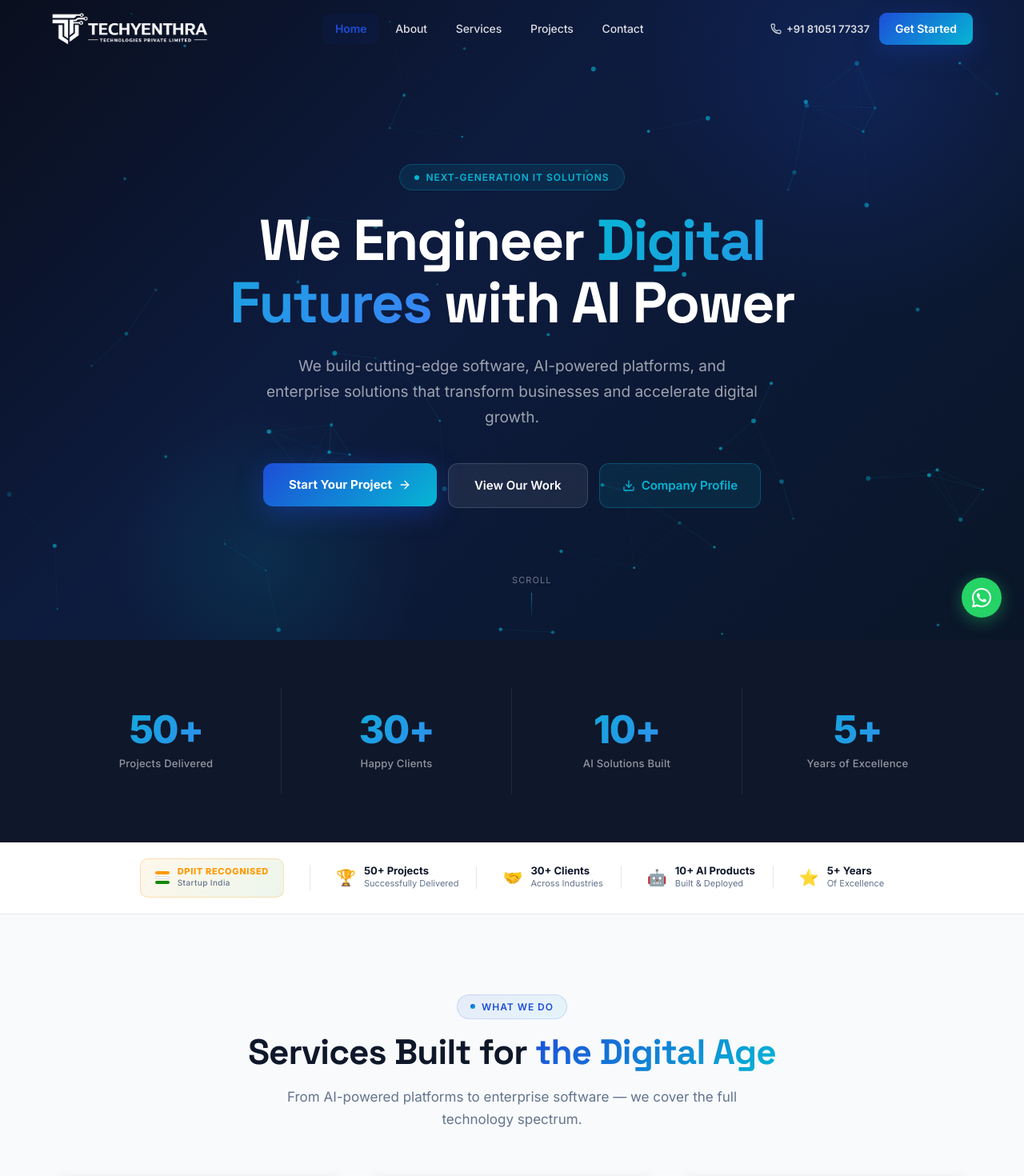
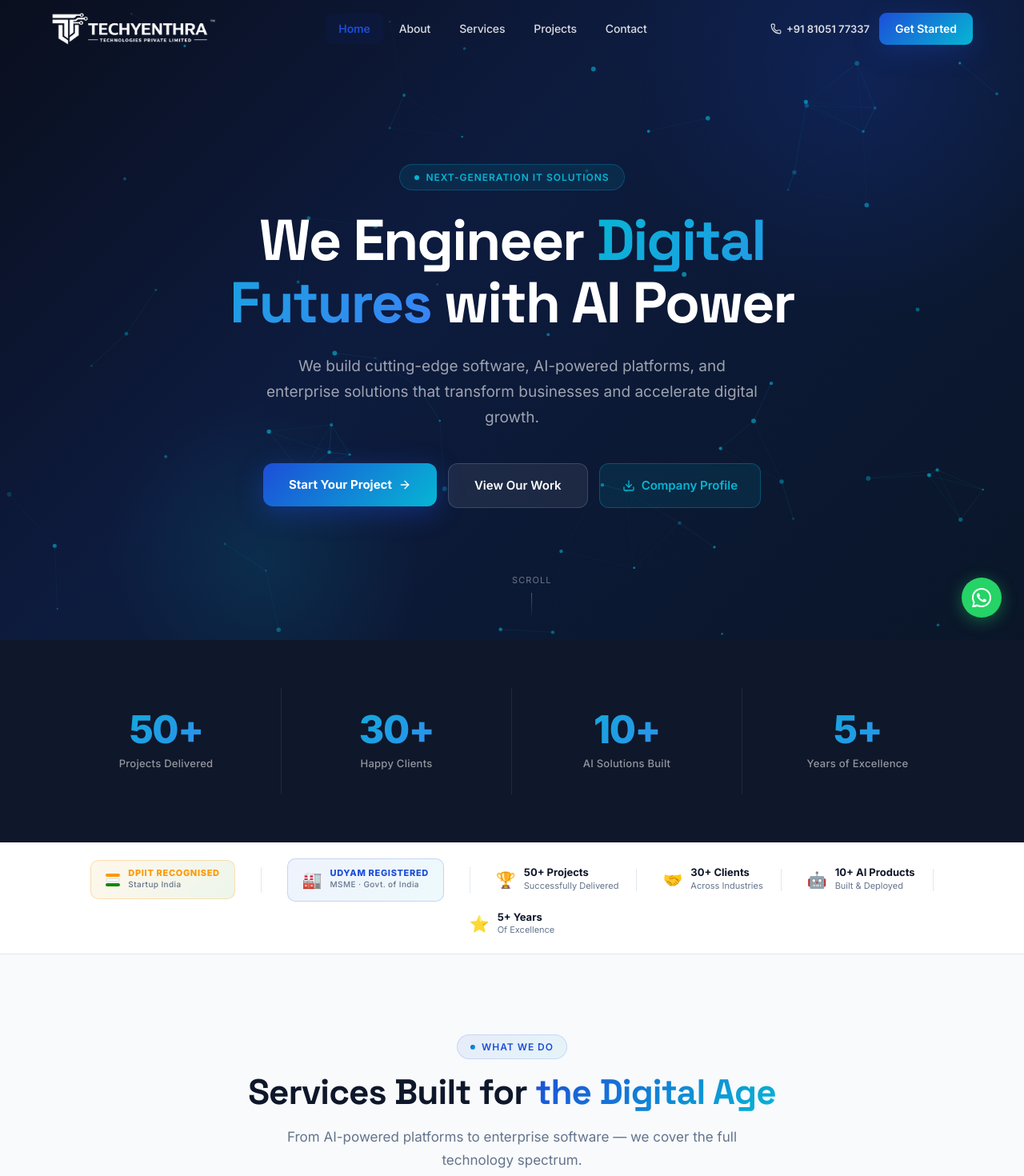
Before and after one commit to Muthukumaruma/TechYentra, a React (Vite) app: page / in a window 1280 px wide. Shown: the top 1470 px of the page at 80% size. Built offline with nearby package versions, Linux system fonts and the light colour scheme.

Commit message:
feat: add TM trademark on logos, Udyam MSME registration badge and certificate

```diff
--- a/index.html
+++ b/index.html
@@ -78,7 +78,8 @@
         "availableLanguage": ["English", "Tamil", "Kannada"],
         "areaServed": "Worldwide"
       },
-      "hasCredential": {
+      "hasCredential": [
+        {
           "@type": "EducationalOccupationalCredential",
           "name": "DPIIT Startup India Recognition",
           "credentialCategory": "Government Recognition",
@@ -87,6 +88,16 @@
             "name": "Department for Promotion of Industry and Internal Trade (DPIIT), Government of India"
           }
         },
+        {
+          "@type": "EducationalOccupationalCredential",
+          "name": "Udyam Registration – MSME",
+          "credentialCategory": "Government Registration",
+          "recognizedBy": {
+            "@type": "Organization",
+            "name": "Ministry of Micro, Small and Medium Enterprises (MSME), Government of India"
+          }
+        }
+      ],
       "knowsAbout": [
         "Artificial Intelligence", "Machine Learning", "Web Development",
         "Mobile App Development", "Cloud Computing", "OTT Platforms",
--- a/src/components/layout/Footer.jsx
+++ b/src/components/layout/Footer.jsx
@@ -36,11 +36,14 @@ export default function Footer() {
         >
           {/* Brand */}
           <div style={{ gridColumn: 'span 2' }}>
-            <img
-              src={content.company.logoLight}
-              alt={content.company.legalName}
-              style={{ height: '44px', width: 'auto', marginBottom: '20px' }}
-            />
+            <div style={{ display: 'inline-flex', alignItems: 'flex-start', marginBottom: '20px' }}>
+              <img
+                src={content.company.logoLight}
+                alt={content.company.legalName}
+                style={{ height: '44px', width: 'auto' }}
+              />
+              <sup style={{ fontSize: '11px', fontWeight: 700, color: 'rgba(255,255,255,0.5)', marginLeft: '3px', marginTop: '4px' }}>™</sup>
+            </div>
             <p style={{ fontSize: '14px', lineHeight: 1.75, maxWidth: '280px', marginBottom: '24px' }}>
               {content.footer.description}
             </p>
@@ -165,6 +168,16 @@ export default function Footer() {
               >
                 🇮🇳 DPIIT Recognised Startup
               </a>
+              <a
+                href={content.company.udyamCertificate}
+                target="_blank"
+                rel="noopener noreferrer"
+                style={{ display: 'inline-flex', alignItems: 'center', gap: '8px', fontSize: '13px', fontWeight: 600, color: '#1d4ed8', marginTop: '6px', transition: 'opacity 0.2s' }}
+                onMouseEnter={e => e.currentTarget.style.opacity = '0.75'}
+                onMouseLeave={e => e.currentTarget.style.opacity = '1'}
+              >
+                🏭 Udyam Registered MSME
+              </a>
             </div>
           </div>
         </div>
--- a/src/components/layout/Navbar.jsx
+++ b/src/components/layout/Navbar.jsx
@@ -42,12 +42,17 @@ export default function Navbar() {
       >
         <div className="container" style={{ display: 'flex', alignItems: 'center', justifyContent: 'space-between', height: '72px' }}>
           {/* Logo */}
-          <NavLink to="/" style={{ display: 'flex', alignItems: 'center' }}>
+          <NavLink to="/" style={{ display: 'flex', alignItems: 'center', position: 'relative' }}>
             <img
               src={forceDark ? content.company.logoLight : content.company.logoDark}
               alt={content.company.legalName}
               style={{ height: '40px', width: 'auto', objectFit: 'contain' }}
             />
+            <sup style={{
+              fontSize: '10px', fontWeight: 700, letterSpacing: '0.02em',
+              color: forceDark ? 'rgba(255,255,255,0.6)' : 'var(--text-muted)',
+              marginLeft: '2px', marginTop: '-16px',
+            }}>™</sup>
           </NavLink>
 
           {/* Desktop nav */}
--- a/src/content.json
+++ b/src/content.json
@@ -9,7 +9,8 @@
     "logoLight": "/logo-light.png",
     "logoDark": "/logo-dark.png",
     "companyProfile": "/TechYentra.pdf",
-    "dpiitCertificate": "/DPIIT.pdf"
+    "dpiitCertificate": "/DPIIT.pdf",
+    "udyamCertificate": "/Udyam.pdf"
   },
   "stats": [
     { "value": "50+", "label": "Projects Delivered" },
--- a/src/pages/HomePage.jsx
+++ b/src/pages/HomePage.jsx
@@ -278,6 +278,31 @@ export default function HomePage() {
               <div>
                 <div style={{ fontSize: '11px', fontWeight: 800, color: '#FF9900', letterSpacing: '0.06em', lineHeight: 1 }}>DPIIT RECOGNISED</div>
                 <div style={{ fontSize: '10px', color: 'var(--text-muted)', fontWeight: 500, letterSpacing: '0.04em' }}>Startup India</div>
+              </div>
+            </a>
+
+            <div style={{ width: '1px', height: '32px', background: 'var(--border)' }} />
+
+            {/* Udyam Badge */}
+            <a
+              href={content.company.udyamCertificate}
+              target="_blank"
+              rel="noopener noreferrer"
+              title="View Udyam Registration Certificate"
+              style={{
+                display: 'flex', alignItems: 'center', gap: '10px',
+                background: 'linear-gradient(135deg, rgba(29,78,216,0.07), rgba(6,182,212,0.07))',
+                border: '1px solid rgba(29,78,216,0.2)',
+                borderRadius: '10px', padding: '10px 18px',
+                textDecoration: 'none', transition: 'all 0.2s',
+              }}
+              onMouseEnter={e => e.currentTarget.style.borderColor = 'rgba(29,78,216,0.45)'}
+              onMouseLeave={e => e.currentTarget.style.borderColor = 'rgba(29,78,216,0.2)'}
+            >
+              <span style={{ fontSize: '20px' }}>🏭</span>
+              <div>
+                <div style={{ fontSize: '11px', fontWeight: 800, color: '#1d4ed8', letterSpacing: '0.06em', lineHeight: 1 }}>UDYAM REGISTERED</div>
+                <div style={{ fontSize: '10px', color: 'var(--text-muted)', fontWeight: 500, letterSpacing: '0.04em' }}>MSME · Govt. of India</div>
               </div>
             </a>
 
```
Also changed, not shown: 2 other files (tests, documents, lock files or other folders). Lines whose indentation alone changed are shown as unchanged.
